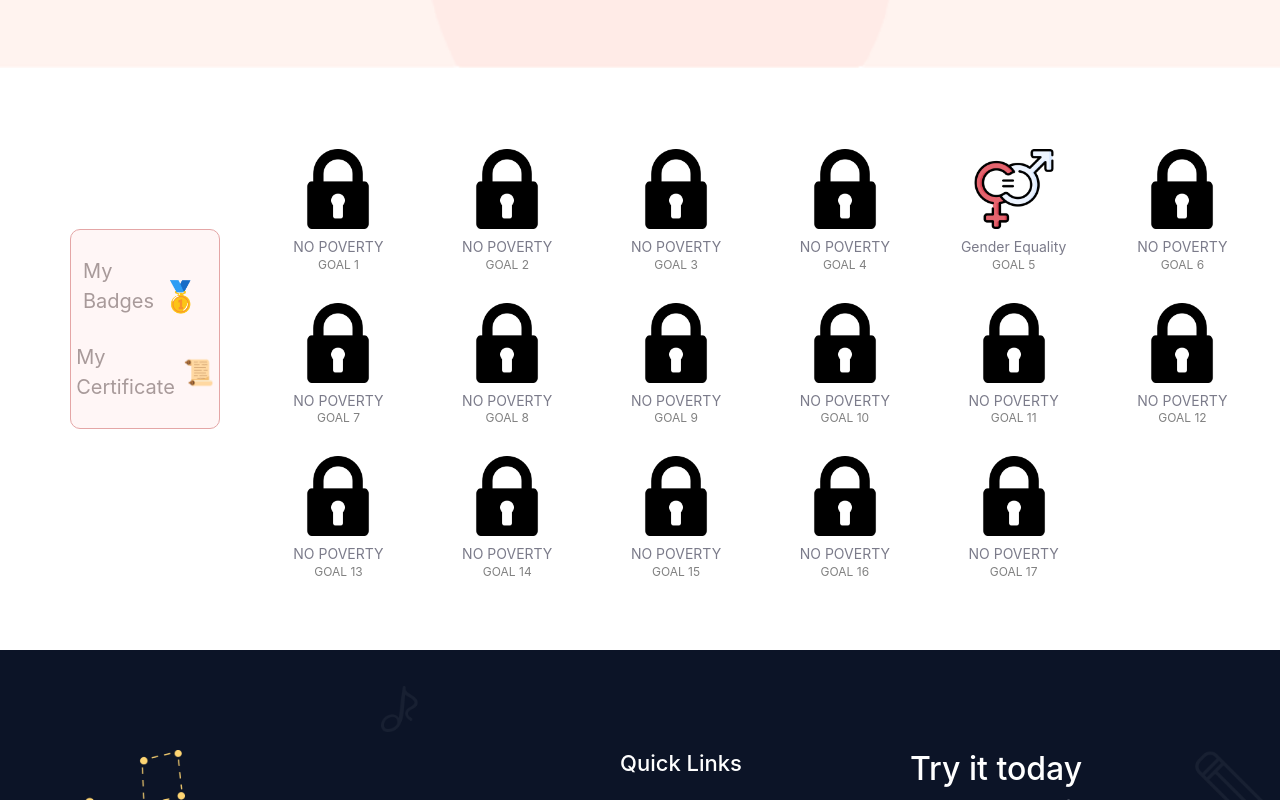
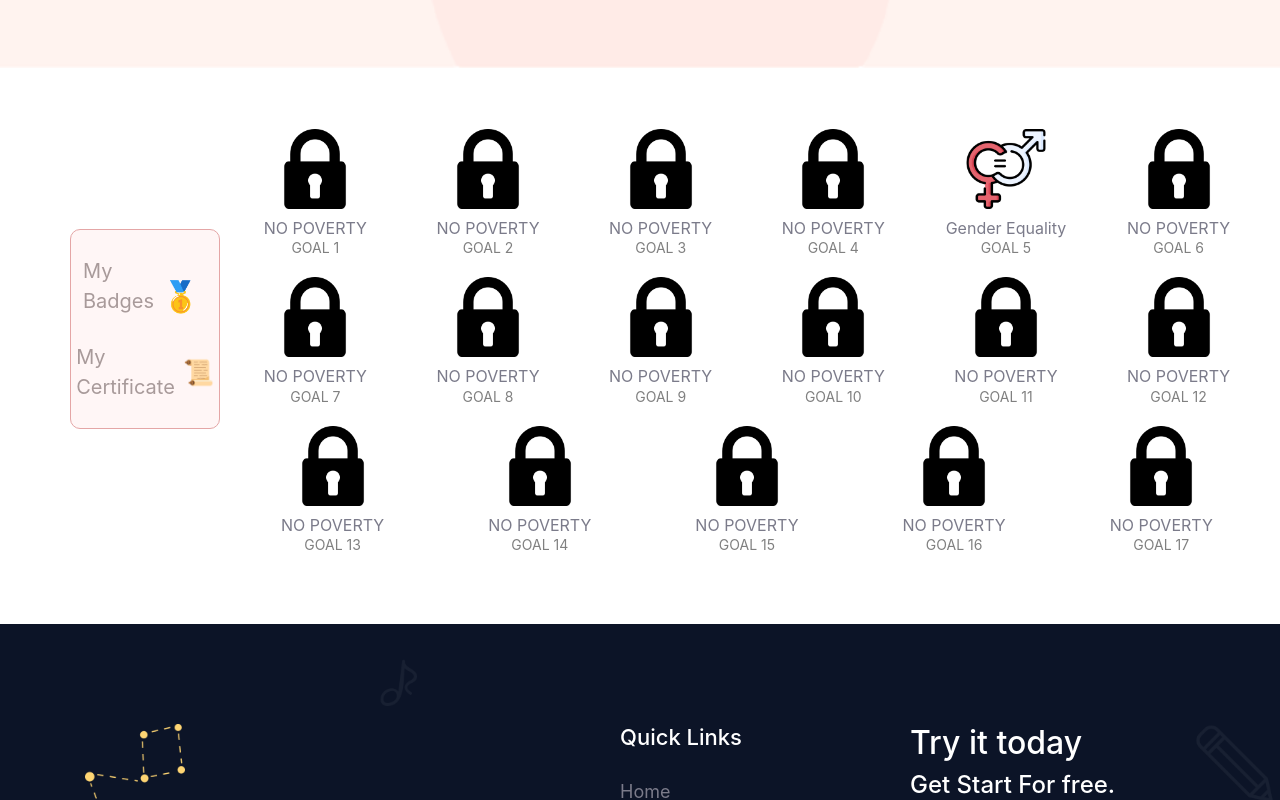
Before and after one commit to Leshangpang/COMP30022-SDGs-Frontend, a Vue app in the folder itp-front/: page /#/badges in a window 1280 px wide. Shown: the part 431-1231 px from the top of the page. Built offline with nearby package versions, Linux system fonts and the light colour scheme; a web font is replaced by a local one.

Commit message:
[TASK-137] <<updated>> badge formatting and spacing

```diff
--- a/itp-front/src/views/BadgesPage.vue
+++ b/itp-front/src/views/BadgesPage.vue
@@ -160,24 +160,23 @@ export default {
 /* Badge section and list layout */
 .badge-container {
   display: flex;
-  justify-content: center; /* Center the badge container */
-  margin-top: 20px;
-  width: 88%; /* Reduce the width of the badge container */
-  margin-left: -100px; /* Ensure it's centered */
-  margin-right: -100px; /* Ensure it's centered */
+  justify-content: center;
+  align-items: center;
+  width: 90%;
+  margin-left: -130px;
+  margin-right: -250px;
 }
 
 .badge-list {
   display: flex;
   flex-wrap: wrap;
-  justify-content: flex-start;
-  gap: 10px;
+  justify-content: space-around;
 }
 
-/* Individual badge items */
+/* Individual badge items - Set to take up 1/9th of the row */
 .badge-item {
   text-align: center;
-  flex-basis: calc(100% / 6 - 10px); /* 9 items per row, with spacing */
+  flex-basis: calc(100% / 6); /* 9 items per row */
   margin-bottom: 20px;
 }
 
@@ -189,12 +188,12 @@ export default {
 
 .badge-item p {
   margin-top: 10px;
-  font-size: 14px;
+  font-size: 16px;
   line-height: 1.2;
 }
 
 .badge-item span {
-  font-size: 12px;
+  font-size: 14px;
   color: gray;
 }
 </style>
```
